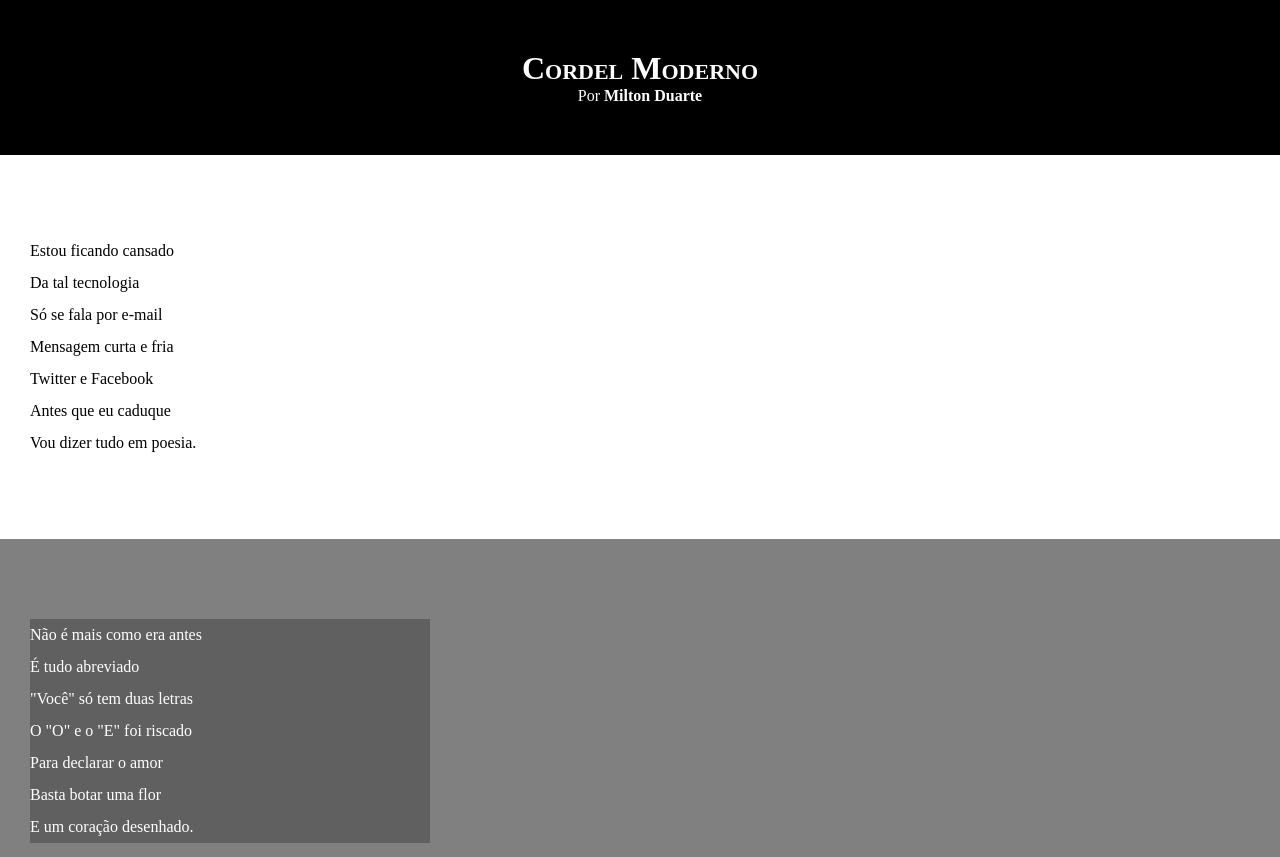
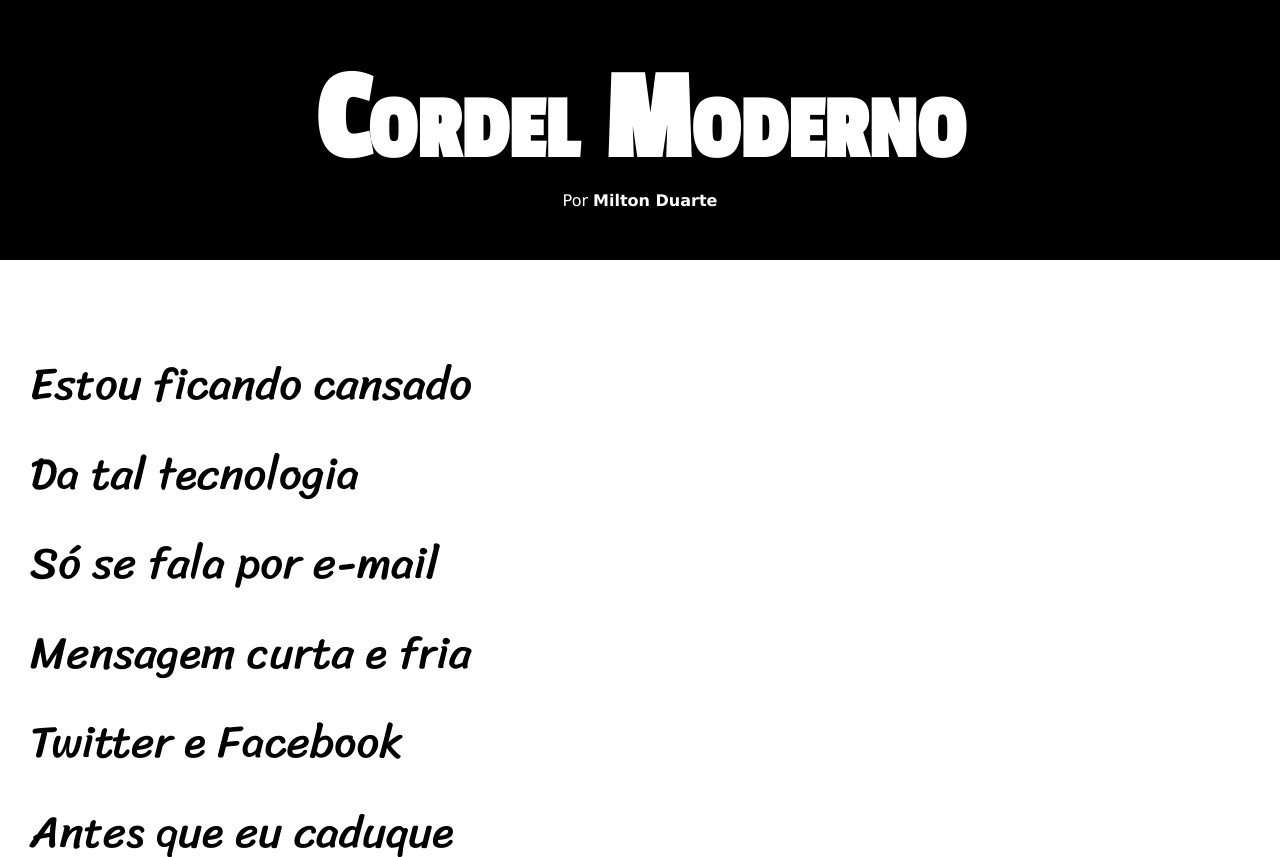
Before and after one commit to carlossousadev/Html-Css, a plain HTML site: page Desafios/d012/index.html in a window 1280 px wide. Shown: the top 857 px of the page. Drawn offline with Linux system fonts and the light colour scheme.

Commit message:
atualização fontes d012

```diff
--- a/Desafios/d012/estilo/style.css
+++ b/Desafios/d012/estilo/style.css
@@ -1,4 +1,14 @@
 @charset "UTF-8";
+
+@import url('https://fonts.googleapis.com/css2?family=Passion+One&display=swap');
+
+@import url('https://fonts.googleapis.com/css2?family=Sriracha&display=swap');
+
+:root {
+    --fonte1: Verdana, 'Geneva', Tahoma, sans-serif;
+    --fonte2: 'Passion One', 'cursive';
+    --fonte3: 'Sriracha', 'cursive';
+}
 
 * {
     margin: 0px;
@@ -8,6 +18,7 @@
 body {
     min-height: 100vh;
     background-color: darkgray;
+    font-family: var(--fonte1);
 }
 
 header {
@@ -19,6 +30,8 @@ header {
 header > h1 {
     padding-top: 50px;
     font-variant: small-caps;
+    font-family: var(--fonte2);
+    font-size: 10vw;
 }
 
 header > p {
@@ -38,6 +51,8 @@ a:hover {
 section {
     padding: 10vh 0 10vh 30px;
     line-height: 2em;
+    font-family: var(--fonte3);
+    font-size: 3.5vw;
 }
 
 section.normal {
@@ -51,7 +66,8 @@ section.imagem {
 
 section.imagem > p {
     background-color: rgba(0, 0, 0, 0.25);
-    width: 400px;
+    display: inline-block;
+    padding: 5px;
 }
 
 footer {
```
